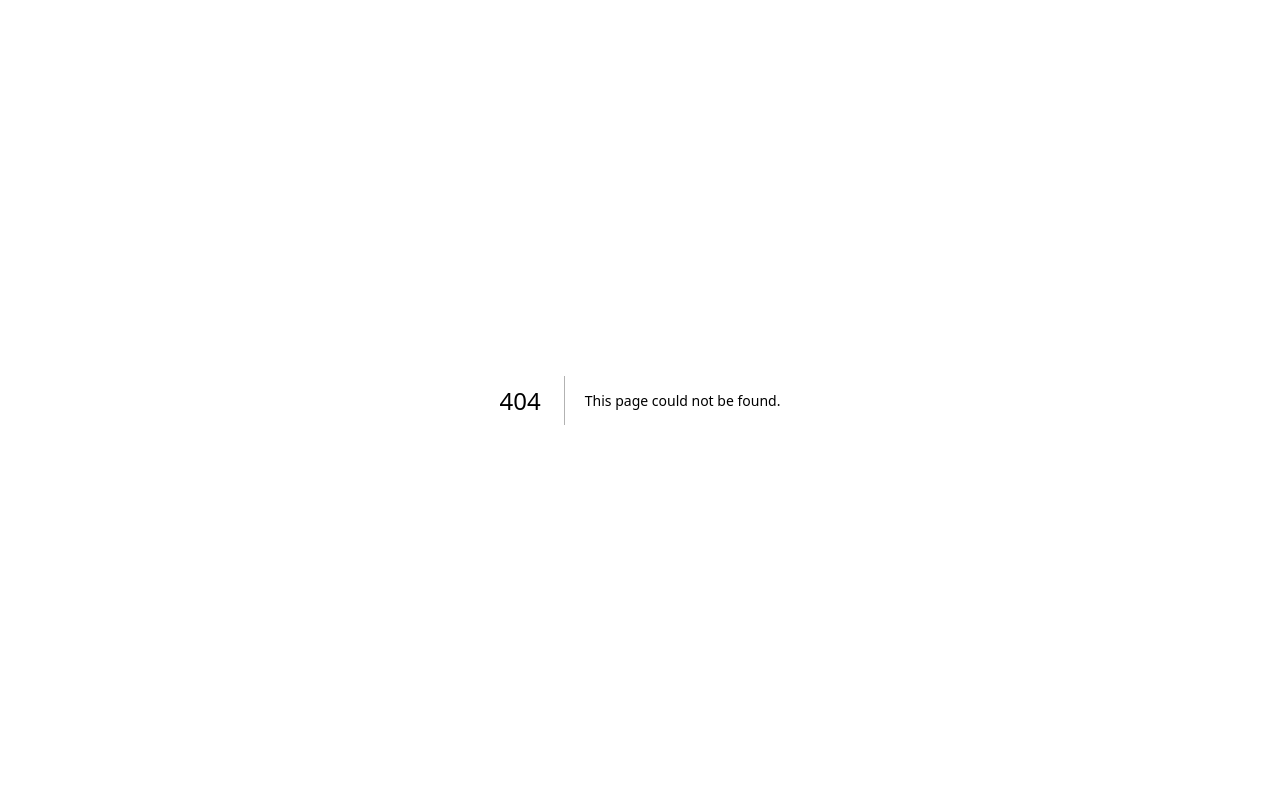
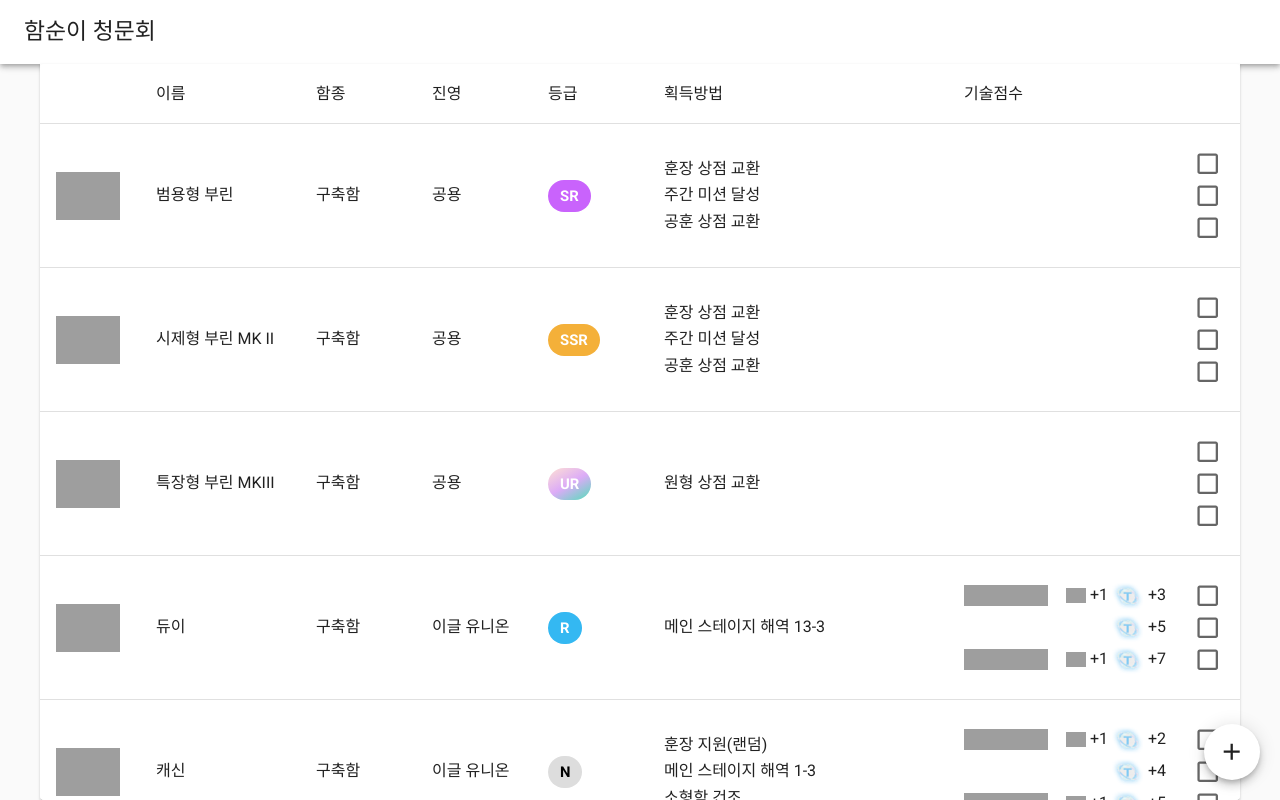
Before and after one commit to 999dulgi/azurlane-hearing, a Next.js app: page /azurlane-hearing/ships in a window 1280 px wide. Before the commit this address had no page. Built offline with nearby package versions, Linux system fonts and the light colour scheme; grey boxes are pictures that could not be loaded; some icons are missing; what @mui/material-nextjs would draw is missing.

Commit message:
Change basepath

```diff
--- a/next.config.ts
+++ b/next.config.ts
@@ -1,9 +1,12 @@
 import type { NextConfig } from "next";
 
 const nextConfig: NextConfig = {
+  basePath: "/azurlane-hearing",
+  output: "export",
   /* config options here */
   images: {
     remotePatterns: [new URL('https://raw.githubusercontent.com/Fernando2603/AzurLane/main/images/**')],
+    unoptimized: true,
   },
   async redirects() {
     return [
--- a/src/app/ships/page.tsx
+++ b/src/app/ships/page.tsx
@@ -162,11 +162,11 @@ export default function Page() {
         const fetchData = async () => {
             try {
                 const [shipsRes, skinsRes, hullsRes, statsRes, nationsRes] = await Promise.all([
-                    fetch('/azurelane-hearing/ship_kr.json'),
-                    fetch('/azurelane-hearing/ship_skin.json'),
-                    fetch('/azurelane-hearing/hulltype.json'),
-                    fetch('/azurelane-hearing/attribute.json'),
-                    fetch('/azurelane-hearing/nationality.json'),
+                    fetch('ship_kr.json'),
+                    fetch('ship_skin.json'),
+                    fetch('hulltype.json'),
+                    fetch('attribute.json'),
+                    fetch('nationality.json'),
                 ]);
 
                 const shipsData = await shipsRes.json();
@@ -383,7 +383,7 @@ export default function Page() {
                                                 </Box>
                                             </Box>
                                             <Box sx={{ display: 'flex', alignItems: 'center', width: '60px', marginLeft: '4px' }}>
-                                                <Image src="/icon/techpoint.png" alt="techpoint" width={32} height={32} />
+                                                <Image src="icon/techpoint.png" alt="techpoint" width={32} height={32} />
                                                 <p style={{ marginLeft: "4px" }}>+{ship.tech.pt_get}</p>
                                             </Box>
                                         </Box>
@@ -392,7 +392,7 @@ export default function Page() {
                                         <Box sx={{ display: 'flex', alignItems: 'center', minHeight: '32px' }}>
                                             <Box sx={{ flex: 1 }} /> {/* Empty placeholder for stat bonus */}
                                             <Box sx={{ display: 'flex', alignItems: 'center', width: '60px', marginLeft: '4px' }}>
-                                                <Image src="/icon/techpoint.png" alt="techpoint" width={32} height={32} />
+                                                <Image src="icon/techpoint.png" alt="techpoint" width={32} height={32} />
                                                 <p style={{ marginLeft: "4px" }}>+{ship.tech.pt_level}</p>
                                             </Box>
                                         </Box>
@@ -411,7 +411,7 @@ export default function Page() {
                                                 </Box>
                                             </Box>
                                             <Box sx={{ display: 'flex', alignItems: 'center', width: '60px', marginLeft: '4px' }}>
-                                                <Image src="/icon/techpoint.png" alt="techpoint" width={32} height={32} />
+                                                <Image src="icon/techpoint.png" alt="techpoint" width={32} height={32} />
                                                 <p style={{ marginLeft: "4px" }}>+{ship.tech.pt_upgrade}</p>
                                             </Box>
                                         </Box>
```
